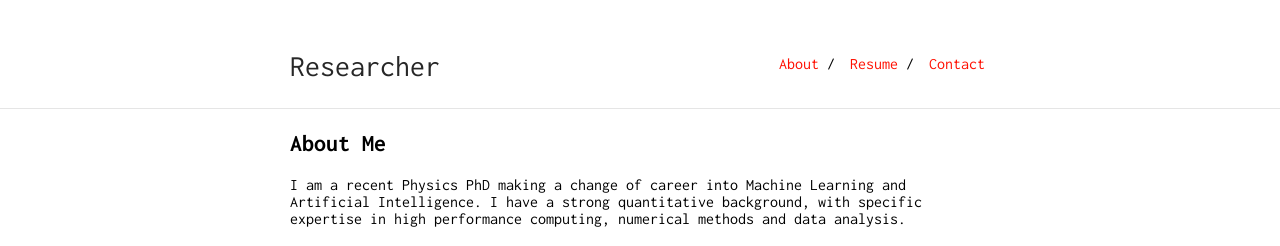
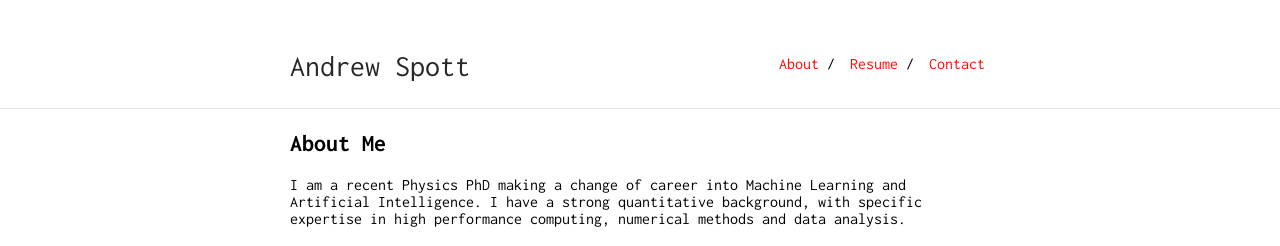
Before and after one commit to spott/spott.github.io, a Jekyll site: the page built from index.md, in a window 1280 px wide. Shown: the top 246 px of the page. Built offline with Jekyll 4.4.1, drawn with Linux system fonts in a browser that asks for light colours; our own code applies the rules of GitHub Pages for plain Markdown files.

Commit message:
title bar

```diff
--- a/_config.yml
+++ b/_config.yml
@@ -1,6 +1,6 @@
-title: Researcher
-url: "http://ankitsultana.com"
-baseurl: "/researcher"
+title: Andrew Spott
+url: "http://spott.github.io"
+baseurl: "/about"
 
 markdown: kramdown
 
```
